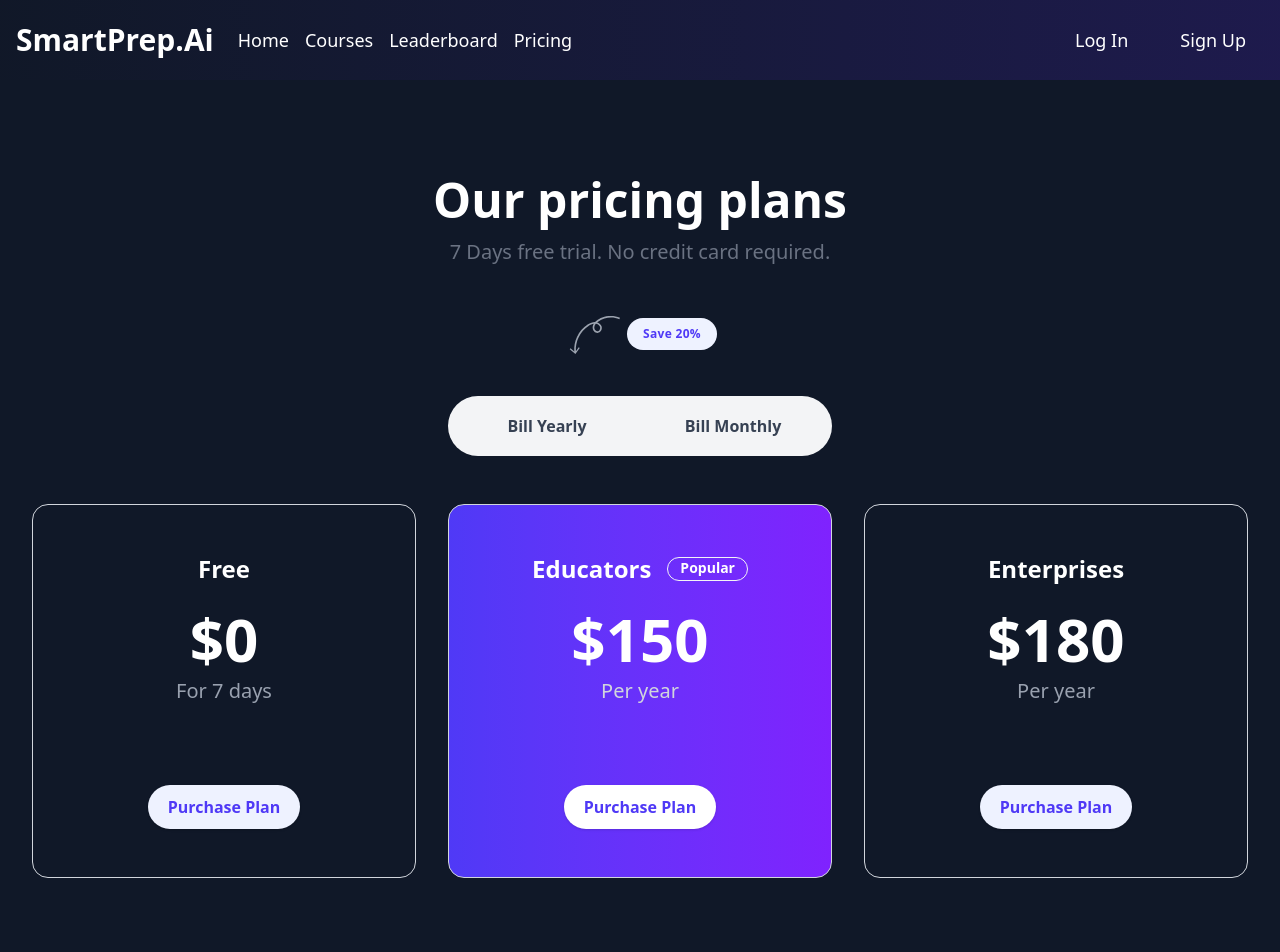
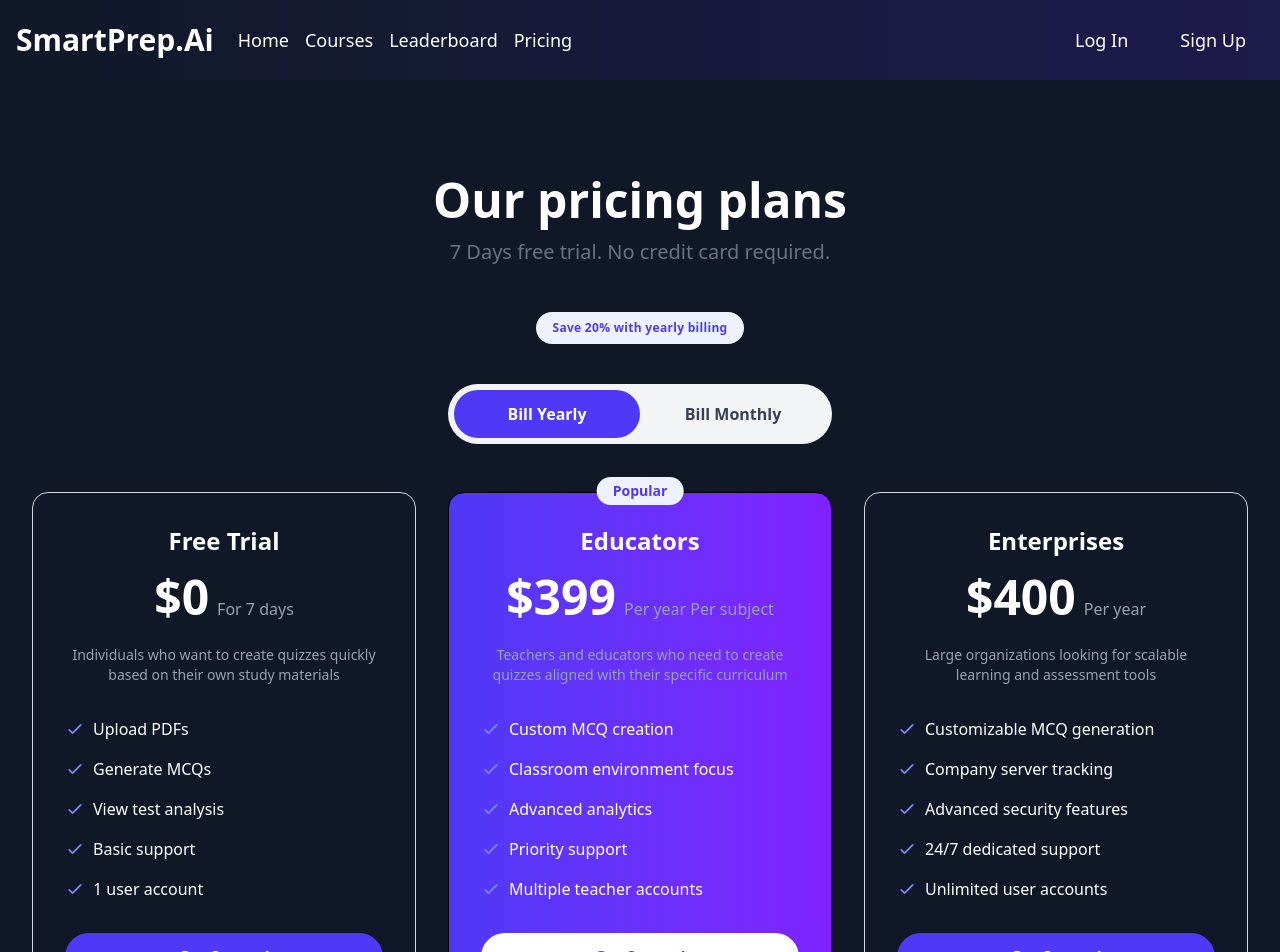
Before and after one commit to SankalpBadoni/SmartPrep.Ai, a React (Vite) app: page /pricing in a window 1280 px wide. Shown: the top 952 px of the page. Built offline with nearby package versions, Linux system fonts and the light colour scheme.

Commit message:
Updated the pricing page

```diff
--- a/src/App.jsx
+++ b/src/App.jsx
@@ -9,6 +9,7 @@
 import Courses from './Routes/Courses/Courses'
 import LeaderboardPage from './Routes/Leaderboard/Leaderboard'
 import Pricing from './Routes/Pricing/Pricing'
+import PricingSection from './Routes/Pricing/Pricing'
 
 function App() {
   const router = createBrowserRouter([
@@ -34,7 +35,7 @@
         },
         {
           path: "/pricing",
-          element: <Pricing/>
+          element: <PricingSection/>
         },
       ]
     }
--- a/src/Routes/Courses/Courses.jsx
+++ b/src/Routes/Courses/Courses.jsx
@@ -49,7 +49,7 @@
                 <h2 className="text-2xl font-semibold text-white">{course.title}</h2>
                 <p className="mt-2 text-white">{course.description}</p>
                 <div className="flex justify-between items-center mt-4">
-                  <span className="text-lg font-bold text-blue-500">{course.price}</span>
+                  {/* <span className="text-lg font-bold text-blue-500">{course.price}</span> */}
                   <Link to={`/courses/${course.id}`} className="text-sm text-blue-500 hover:underline">
                     View Details
                   </Link>
--- a/src/Routes/Pricing/Pricing.jsx
+++ b/src/Routes/Pricing/Pricing.jsx
@@ -1,9 +1,102 @@
-import React from "react";
+import React, { useState } from 'react';
 
-function Pricing() {
+const PricingSection = () => {
+  const [billingPeriod, setBillingPeriod] = useState('yearly');
+
+  const pricingData = {
+    yearly: [
+      {
+        title: "Free Trial",
+        price: "$0",
+        period: "For 7 days",
+        popular: false,
+        features: [
+          "Upload PDFs",
+          "Generate MCQs",
+          "View test analysis",
+          "Basic support",
+          "1 user account"
+        ],
+        target: "Individuals who want to create quizzes quickly based on their own study materials"
+      },
+      {
+        title: "Educators",
+        price: "$399",
+        period: "Per year Per subject",
+        popular: true,
+        features: [
+          "Custom MCQ creation",
+          "Classroom environment focus",
+          "Advanced analytics",
+          "Priority support",
+          "Multiple teacher accounts"
+        ],
+        target: "Teachers and educators who need to create quizzes aligned with their specific curriculum"
+      },
+      {
+        title: "Enterprises",
+        price: "$400",
+        period: "Per year",
+        popular: false,
+        features: [
+          "Customizable MCQ generation",
+          "Company server tracking",
+          "Advanced security features",
+          "24/7 dedicated support",
+          "Unlimited user accounts"
+        ],
+        target: "Large organizations looking for scalable learning and assessment tools"
+      }
+    ],
+    monthly: [
+      {
+        title: "Free Trial",
+        price: "$0",
+        period: "For 7 days",
+        popular: false,
+        features: [
+          "Upload PDFs",
+          "Generate MCQs",
+          "View test analysis",
+          "Basic support",
+          "1 user account"
+        ],
+        target: "Individuals who want to create quizzes quickly"
+      },
+      {
+        title: "Educators",
+        price: "$39",
+        period: "Per month",
+        popular: true,
+        features: [
+          "Custom MCQ creation",
+          "Classroom environment focus",
+          "Advanced analytics",
+          "Priority support",
+          "Multiple teacher accounts"
+        ],
+        target: "Teachers and educators who need curriculum-aligned quizzes"
+      },
+      {
+        title: "Enterprises",
+        price: "$49",
+        period: "Per month",
+        popular: false,
+        features: [
+          "Customizable MCQ generation",
+          "Company server tracking",
+          "Advanced security features",
+          "24/7 dedicated support",
+          "Unlimited user accounts"
+        ],
+        target: "Large organizations seeking scalable assessment solutions"
+      }
+    ]
+  };
+
   return (
     <section className="py-24 bg-gray-900">
-      <div className="mx-auto max-w-7xl  px-4 sm:px-6 lg:px-8">
+      <div className="mx-auto max-w-7xl px-4 sm:px-6 lg:px-8">
         <div className="mb-12 text-center">
           <h2 className="font-manrope text-5xl text-center font-bold text-white mb-4">
             Our pricing plans
@@ -11,166 +104,94 @@
           <p className="text-gray-500 text-xl text-center leading-6 mb-12">
             7 Days free trial. No credit card required.
           </p>
+
           <div className="mb-10 flex justify-center">
             <span className="flex items-center">
-              <svg
-                className="w-16 h-11"
-                viewBox="0 0 65 43"
-                fill="none"
-                xmlns="http://www.w3.org/2000/svg"
-              >
-                <path
-                  d="M42.0964 4.02732C39.5251 4.74637 37.1135 5.87152 34.9795 7.36979C34.0529 8.02188 33.2561 8.68389 32.5982 9.38799C32.5386 9.38153 32.482 9.38579 32.4118 9.38233C30.1332 9.37225 27.711 10.2114 25.0194 11.9465C20.4292 14.906 16.7212 19.2023 14.2904 24.3897C12.0636 29.1502 11.0911 34.265 11.4596 39.2591L7.6368 36.04L6.83225 37.0047L12.587 41.8449L16.9956 35.7576L15.9819 35.024L13.1146 38.9812C12.4253 28.9566 17.4523 18.8014 25.9225 13.3583C27.861 12.1112 29.6087 11.3798 31.2299 11.146C30.6487 12.083 30.2872 13.0624 30.1426 14.0738C29.9087 15.7573 30.5083 17.6123 31.7101 18.8943C32.6977 19.9474 33.9541 20.4744 35.2551 20.3764C36.5669 20.2755 37.7738 19.5103 38.5629 18.2841C39.4661 16.8873 39.6838 15.1043 39.1492 13.6472C38.4686 11.7917 36.7603 10.3508 34.6701 9.73325C35.0524 9.40674 35.4806 9.07896 35.9331 8.75591C42.0235 4.51004 50.3771 3.60724 57.2293 6.46459L57.8719 4.92101C54.237 3.40628 50.175 2.84314 46.1137 3.2738C44.7513 3.40049 43.4035 3.6618 42.0964 4.02732ZM37.5828 14.2008C37.9503 15.1845 37.7787 16.3883 37.1605 17.3586C36.9123 17.7517 36.3954 18.3817 35.5811 18.6094C35.4419 18.6483 35.2889 18.6795 35.1406 18.6863C34.3594 18.743 33.5726 18.4082 32.933 17.7318C32.0791 16.8263 31.6418 15.4691 31.8087 14.2898C31.9645 13.1944 32.4639 12.1301 33.2993 11.1106C35.286 11.3987 36.9819 12.5889 37.5828 14.2008Z"
-                  fill="#9CA3AF"
-                />
-              </svg>
-
               <span className="inline-block whitespace-nowrap text-xs leading-4 font-semibold tracking-wide bg-indigo-50 text-indigo-600 rounded-full py-2 px-4">
-                Save 20%
+                Save 20% with yearly billing
               </span>
             </span>
           </div>
 
-          {/* Switch */}
-          <div className="tabs">
-            <div className="flex justify-center items-center bg-gray-100 rounded-full p-1.5 max-w-sm mx-auto">
-              <a
-                href="javascript:void(0)"
-                className="inline-block w-1/2 text-center transition-all duration-500 rounded-full text-gray-700 font-semibold py-3 px-3 lg:px-11 hover:text-indigo-600 tab-active:bg-indigo-600 tab-active:rounded-full tab-active:text-white tablink whitespace-nowrap active"
-                data-tab="tabs-with-background-1"
-                role="tab"
+          {/* Billing Toggle */}
+          <div className="flex justify-center items-center bg-gray-100 rounded-full p-1.5 max-w-sm mx-auto mb-12">
+            <button
+              onClick={() => setBillingPeriod('yearly')}
+              className={`inline-block w-1/2 text-center rounded-full py-3 px-3 lg:px-11 font-semibold transition-all duration-300 ${
+                billingPeriod === 'yearly'
+                  ? 'bg-indigo-600 text-white'
+                  : 'text-gray-700 hover:text-indigo-600'
+              }`}
             >
               Bill Yearly
-              </a>
-              <a
-                href="javascript:void(0)"
-                className="inline-block w-1/2 text-center transition-all duration-500 rounded-full text-gray-700 font-semibold py-3 px-3 lg:px-11 hover:text-indigo-600 tab-active:bg-indigo-600 tab-active:rounded-full tab-active:text-white tablink whitespace-nowrap"
-                data-tab="tabs-with-background-2"
-                role="tab"
+            </button>
+            <button
+              onClick={() => setBillingPeriod('monthly')}
+              className={`inline-block w-1/2 text-center rounded-full py-3 px-3 lg:px-11 font-semibold transition-all duration-300 ${
+                billingPeriod === 'monthly'
+                  ? 'bg-indigo-600 text-white'
+                  : 'text-gray-700 hover:text-indigo-600'
+              }`}
             >
               Bill Monthly
-              </a>
+            </button>
           </div>
 
+          {/* Pricing Cards */}
+          <div className="grid grid-cols-1 md:grid-cols-2 lg:grid-cols-3 gap-8">
+            {pricingData[billingPeriod].map((plan, index) => (
               <div
-              id="tabs-with-background-1"
-              role="tabpanel"
-              aria-labelledby="tabs-with-background-item-1"
-              className="tabcontent mt-12"
+                key={plan.title}
+                className={`group relative flex flex-col p-8 rounded-2xl border transition-all duration-300 ${
+                  plan.popular
+                    ? 'bg-gradient-to-r from-indigo-600 to-violet-600'
+                    : 'bg-gray-900 border-gray-300 hover:border-indigo-600'
+                }`}
               >
-              <div className="space-y-8 lg:grid lg:grid-cols-3 sm:gap-6 xl:gap-8 lg:space-y-0">
-                {/* Pricing Card */}
-                <div className="group relative flex flex-col mx-auto w-full max-w-sm text-gray-900 rounded-2xl border border-solid border-gray-300 text-center transition-all duration-300 p-6 xl:p-12 hover:border-indigo-600">
-                  <h3 className="font-manrope text-2xl font-bold mb-6 text-white">Free</h3>
-                  <div className="mb-20 flex flex-col text-white">
-                    <span className="font-manrope text-6xl font-semibold mb-2">$0</span>
-                    <span className="text-xl text-gray-400">For 7 days</span>
-                  </div>
-                  <a
-                    href="javascript:;"
-                    className="py-2.5 px-5 bg-indigo-50 shadow-sm rounded-full transition-all duration-500 text-base text-indigo-600 font-semibold text-center w-fit mx-auto group-hover:bg-indigo-600 group-hover:text-white"
-                  >
-                    Purchase Plan
-                  </a>
-                </div>
-                {/* Pricing Card */}
-                <div className="group relative flex flex-col mx-auto w-full max-w-sm text-gray-900 rounded-2xl border border-solid border-gray-300 text-center transition-all duration-500 p-6 xl:p-12 bg-gradient-to-r from-indigo-600 to-violet-600 hover:before:opacity-100 before:contents[' '] before:absolute before:bg-indigo-800 before:w-full before:h-full before:top-0 before:left-0 before:rounded-2xl before:opacity-0 before:transition-all before:duration-500 before:z-0">
-                  <h3 className="relative flex items-center justify-center font-manrope text-2xl font-bold mb-6 text-white">
-                    Educators
-                    <span className="h-6 px-3 relative rounded-full border border-solid border-gray-100 text-sm ml-4">
+                {plan.popular && (
+                  <span className="absolute -top-4 left-1/2 transform -translate-x-1/2 bg-indigo-50 text-indigo-600 text-sm font-semibold px-4 py-1 rounded-full">
                     Popular
                   </span>
-                  </h3>
-                  <div className="mb-20 flex flex-col relative">
-                    <span className="font-manrope text-6xl font-semibold mb-2 text-white">$150</span>
-                    <span className="text-xl text-gray-300">Per year</span>
+                )}
+
+                <h3 className="text-2xl font-bold text-white mb-4">{plan.title}</h3>
+
+                <div className="mb-6">
+                  <span className="text-5xl font-bold text-white">{plan.price}</span>
+                  <span className="text-gray-400 ml-2">{plan.period}</span>
                 </div>
-                  <a
-                    href="javascript:;"
-                    className="relative py-2.5 px-5 bg-white shadow-sm rounded-full transition-all duration-500 text-base text-indigo-600 font-semibold text-center w-fit mx-auto"
+
+                <p className="text-gray-400 mb-8 text-sm">
+                  {plan.target}
+                </p>
+
+                <ul className="space-y-4 mb-8 flex-grow">
+                  {plan.features.map((feature, i) => (
+                    <li key={i} className="flex items-center text-white">
+                      <svg className="w-5 h-5 mr-2 text-indigo-400" fill="none" stroke="currentColor" viewBox="0 0 24 24">
+                        <path strokeLinecap="round" strokeLinejoin="round" strokeWidth="2" d="M5 13l4 4L19 7" />
+                      </svg>
+                      {feature}
+                    </li>
+                  ))}
+                </ul>
+
+                <button
+                  className={`w-full py-3 px-6 rounded-full font-semibold transition-all duration-300 ${
+                    plan.popular
+                      ? 'bg-white text-indigo-600 hover:bg-gray-100'
+                      : 'bg-indigo-600 text-white hover:bg-indigo-700'
+                  }`}
                 >
-                    Purchase Plan
-                  </a>
+                  Get Started
+                </button>
               </div>
-                {/* Pricing Card */}
-                <div className="group relative flex flex-col mx-auto w-full max-w-sm text-white rounded-2xl border border-solid border-gray-300 text-center transition-all duration-300 p-8 xl:p-12 hover:border-indigo-600">
-                  <h3 className="font-manrope text-2xl font-bold mb-6">Enterprises</h3>
-                  <div className="mb-20 flex flex-col text-white">
-                    <span className="font-manrope text-6xl font-semibold mb-2">$180</span>
-                    <span className="text-xl text-gray-400">Per year</span>
+            ))}
           </div>
-                  <a
-                    href="javascript:;"
-                    className="py-2.5 px-5 bg-indigo-50 shadow-sm rounded-full transition-all duration-500 text-base text-indigo-600 font-semibold text-center w-fit mx-auto group-hover:bg-indigo-600 group-hover:text-white"
-                  >
-                    Purchase Plan
-                  </a>
-                </div>
-              </div>
-            </div>
-            <div
-              id="tabs-with-background-2"
-              className="tabcontent mt-12"
-              role="tabpanel"
-              aria-labelledby="tabs-with-background-item-2"
-              style={{ display: "none" }}
-            >
-              <div className="space-y-8 lg:grid lg:grid-cols-3 sm:gap-6 xl:gap-8 lg:space-y-0">
-                {/* Pricing Card */}
-                <div className="group relative flex flex-col mx-auto w-full max-w-sm text-gray-900 rounded-2xl border border-solid border-gray-300 text-center transition-all duration-300 p-6 xl:p-12 hover:border-indigo-600">
-                  <h3 className="font-manrope text-2xl font-bold mb-6 text-white">Free</h3>
-                  <div className="mb-20 flex flex-col">
-                    <span className="font-manrope text-6xl font-semibold mb-2">$0</span>
-                    <span className="text-xl text-gray-400">Lifetime</span>
-                  </div>
-                  <a
-                    href="javascript:;"
-                    className="py-2.5 px-5 bg-indigo-50 shadow-sm rounded-full transition-all duration-500 text-base text-indigo-600 font-semibold text-center w-fit mx-auto group-hover:bg-indigo-600 group-hover:text-white"
-                  >
-                    Purchase Plan
-                  </a>
-                </div>
-                {/* Pricing Card */}
-                <div className="group relative flex flex-col mx-auto w-full max-w-sm text-gray-900 rounded-2xl border border-solid border-gray-300 text-center transition-all duration-500 p-6 xl:p-12 bg-gradient-to-r from-indigo-600 to-violet-600 hover:before:opacity-100 before:contents[' '] before:absolute before:bg-indigo-800 before:w-full before:h-full before:top-0 before:left-0 before:rounded-2xl before:opacity-0 before:transition-all before:duration-500 before:z-0">
-                  <h3 className="relative flex items-center justify-center font-manrope text-2xl font-bold mb-6 text-white">
-                    Advanced
-                    <span className="h-6 px-3 relative rounded-full border border-solid border-gray-100 text-sm ml-4">
-                      Popular
-                    </span>
-                  </h3>
-                  <div className="mb-20 flex flex-col relative">
-                    <span className="font-manrope text-6xl font-semibold mb-2 text-white">$39</span>
-                    <span className="text-xl text-gray-300">Per Month</span>
-                  </div>
-                  <a
-                    href="javascript:;"
-                    className="relative py-2.5 px-5 bg-white shadow-sm rounded-full transition-all duration-500 text-base text-indigo-600 font-semibold text-center w-fit mx-auto"
-                  >
-                    Purchase Plan
-                  </a>
-                </div>
-                {/* Pricing Card */}
-                <div className="group relative flex flex-col mx-auto w-full max-w-sm text-gray-900 rounded-2xl border border-solid border-gray-300 text-center transition-all duration-300 p-8 xl:p-12 hover:border-indigo-600">
-                  <h3 className="font-manrope text-2xl font-bold mb-6">Team</h3>
-                  <div className="mb-20 flex flex-col">
-                    <span className="font-manrope text-6xl font-semibold mb-2">$49</span>
-                    <span className="text-xl text-gray-400">Per Month</span>
-                  </div>
-                  <a
-                    href="javascript:;"
-                    className="py-2.5 px-5 bg-indigo-50 shadow-sm rounded-full transition-all duration-500 text-base text-indigo-600 font-semibold text-center w-fit mx-auto group-hover:bg-indigo-600 group-hover:text-white"
-                  >
-                    Purchase Plan
-                  </a>
-                </div>
-              </div>
-            </div>
-          </div>
-          {/* Switch End */}
         </div>
       </div>
     </section>
   );
-}
+};
 
-export default Pricing;
+export default PricingSection;
```
Lines whose indentation alone changed are shown as unchanged.
